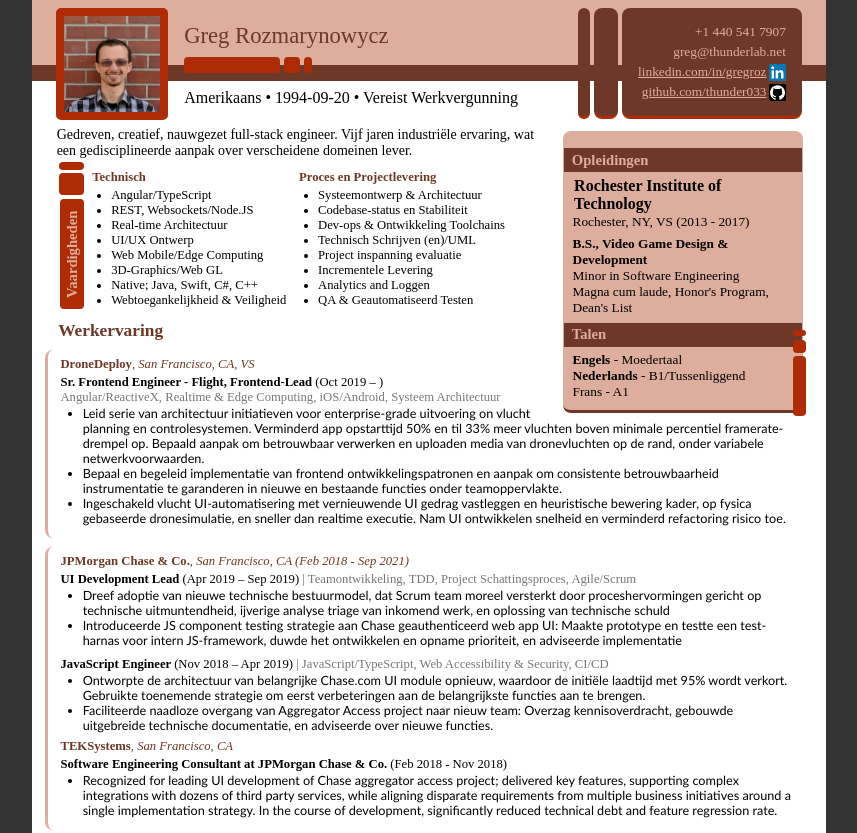
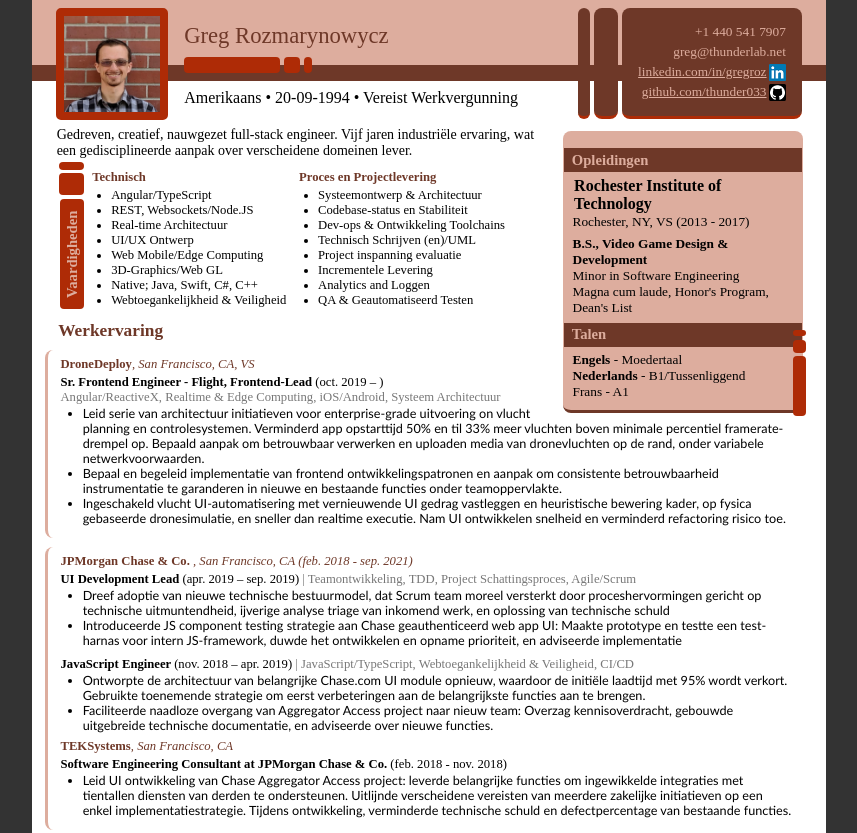
Before and after one commit to thunder033/cv, a plain HTML site: page index.html in a window 1280 px wide. Shown: the top 833 px of the page, without its empty margins (211-1068 px from the left). Drawn offline with Linux system fonts and the light colour scheme.

Commit message:
meer nederlands

```diff
--- a/index.html
+++ b/index.html
@@ -398,8 +398,8 @@
     </header>
     <main>
         <div class="personal-detail pii">
-            <span class="en">American &bullet; 1994-09-20 &bullet; Requires Work Permit</span>
-            <span class="nl">Amerikaans &bullet; 1994-09-20 &bullet; Vereist Werkvergunning</span>
+            <span class="en">American &bullet; 20-09-1994 &bullet; Requires Work Permit</span>
+            <span class="nl">Amerikaans &bullet; 20-09-1994 &bullet; Vereist Werkvergunning</span>
         </div>
         <div class="clear-float"></div>
         <aside class="education">
@@ -527,7 +527,11 @@
             <div class="experience">
                 <h4 class="en">DroneDeploy<span>, San Francisco, CA, USA</span></h4>
                 <h4 class="nl">DroneDeploy<span>, San Francisco, CA, VS</span></h4>
-                <h5>Sr. Frontend Engineer - Flight, Frontend-Lead <span>(Oct 2019 &ndash; )</span></h5><br/>
+                <h5>
+                    Sr. Frontend Engineer - Flight, Frontend-Lead
+                    <span class="en">(Oct 2019 &ndash; )</span>
+                    <span class="nl">(oct. 2019 &ndash; )</span>
+                </h5><br/>
                 <span class="experience-skills">
                     <span class="en">Angular/ReactiveX, Real-time & Edge Computing, iOS/Android, System Architecture</span>
                     <span class="nl">Angular/ReactiveX, Realtime & Edge Computing, iOS/Android, Systeem Architectuur</span>
@@ -563,8 +567,16 @@
             </div>
 
             <div class="experience">
-                <h4>JPMorgan Chase & Co.<span>, San Francisco, CA (Feb 2018 - Sep 2021)</span></h4>
-                <h5>UI Development Lead <span>(Apr 2019 &ndash; Sep 2019)</span></h5>
+                <h4>
+                    JPMorgan Chase & Co.
+                    <span class="en">, San Francisco, CA (Feb 2018 - Sep 2021)</span>
+                    <span class="nl">, San Francisco, CA (feb. 2018 - sep. 2021)</span>
+                </h4>
+                <h5>
+                    UI Development Lead
+                    <span class="en">(Apr 2019 &ndash; Sep 2019)</span>
+                    <span class="nl">(apr. 2019 &ndash; sep. 2019)</span>
+                </h5>
                 <span class="experience-skills">
                     <span class="en">Team Development, TDD, Project Estimation, Agile/Scrum</span>
                     <span class="nl">Teamontwikkeling, TDD, Project Schattingsproces, Agile/Scrum</span>
@@ -588,8 +600,14 @@
                     </li>
                 </ul>
 
-                <h5>JavaScript Engineer <span>(Nov 2018 &ndash; Apr 2019)</span></h5>
-                <span class="experience-skills">JavaScript/TypeScript, Web Accessibility & Security, CI/CD</span>
+                <h5>JavaScript Engineer
+                    <span class="en">(Nov 2018 &ndash; Apr 2019)</span>
+                    <span class="nl">(nov. 2018 &ndash; apr. 2019)</span>
+                </h5>
+                <span class="experience-skills">
+                    <span class="en">JavaScript/TypeScript, Web Accessibility & Security, CI/CD</span>
+                    <span class="nl">JavaScript/TypeScript, Webtoegankelijkheid &amp; Veiligheid, CI/CD</span>
+                </span>
                 <ul>
                     <li class="en">
                         Re-architectured key Chase.com UI module impacted by substantial tech debt, to cut initial load time 95%, with capability to
@@ -610,12 +628,21 @@
                 </ul>
 
                 <h4>TEKSystems<span>, San Francisco, CA</span></h4>
-                <h5>Software Engineering Consultant at JPMorgan Chase &amp; Co. <span>(Feb 2018 - Nov 2018)</span></h5>
+                <h5>
+                    Software Engineering Consultant at JPMorgan Chase &amp; Co.
+                    <span class="en">(Feb 2018 - Nov 2018)</span>
+                    <span class="nl">(feb. 2018 - nov. 2018)</span>
+                </h5>
                 <ul>
-                    <li>
+                    <li class="en">
                         Recognized for leading UI development of Chase aggregator access project; delivered key features, supporting complex
                         integrations with dozens of third party services, while aligning disparate requirements from multiple business initiatives around a
                         single implementation strategy. In the course of development, significantly reduced technical debt and feature regression rate.
+                    </li>
+                    <li>
+                        Leid UI ontwikkeling van Chase Aggregator Access project: leverde belangrijke functies om ingewikkelde integraties met
+                        tientallen diensten van derden te ondersteunen. Uitlijnde verscheidene vereisten van meerdere zakelijke initiatieven op
+                        een enkel implementatiestrategie. Tijdens ontwikkeling, verminderde technische schuld en defectpercentage van bestaande functies.
                     </li>
                 </ul>
             </div>
```
